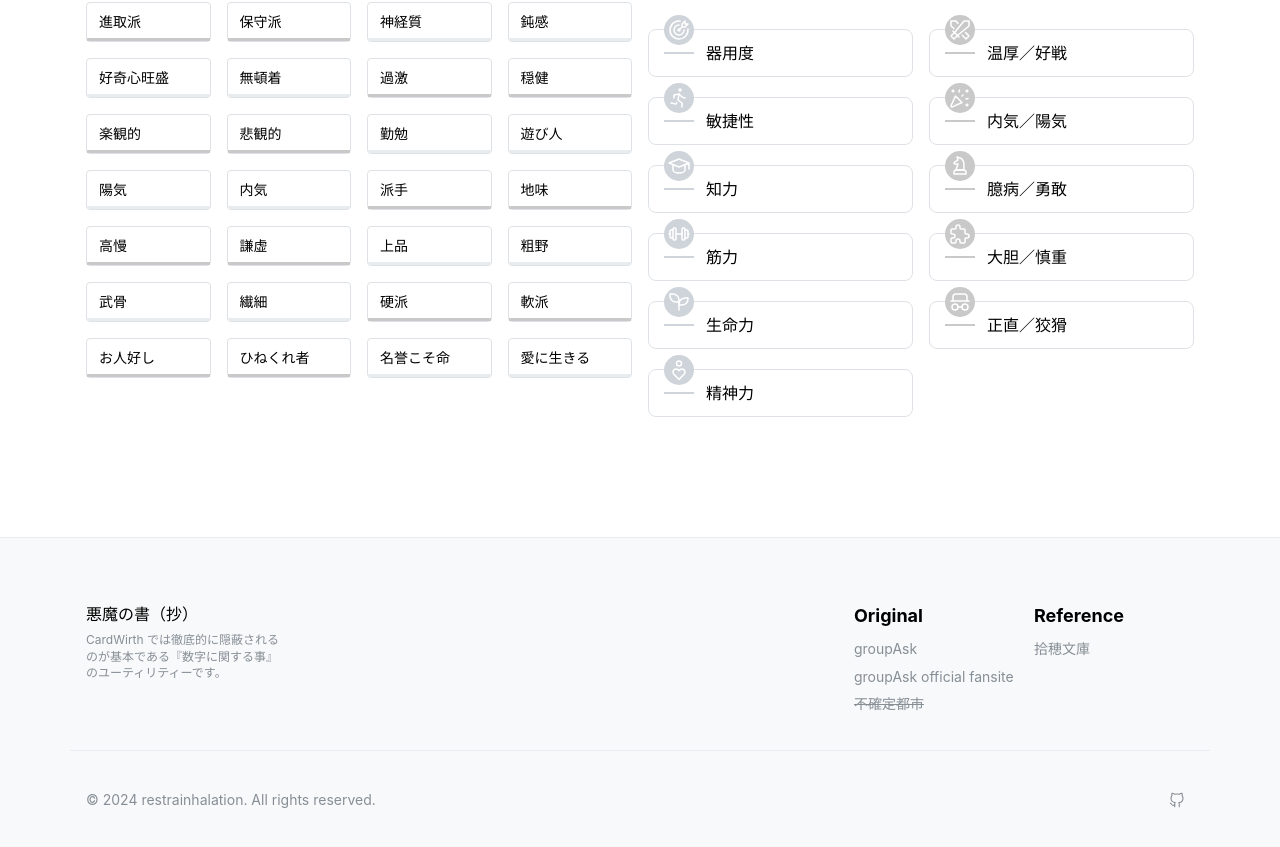
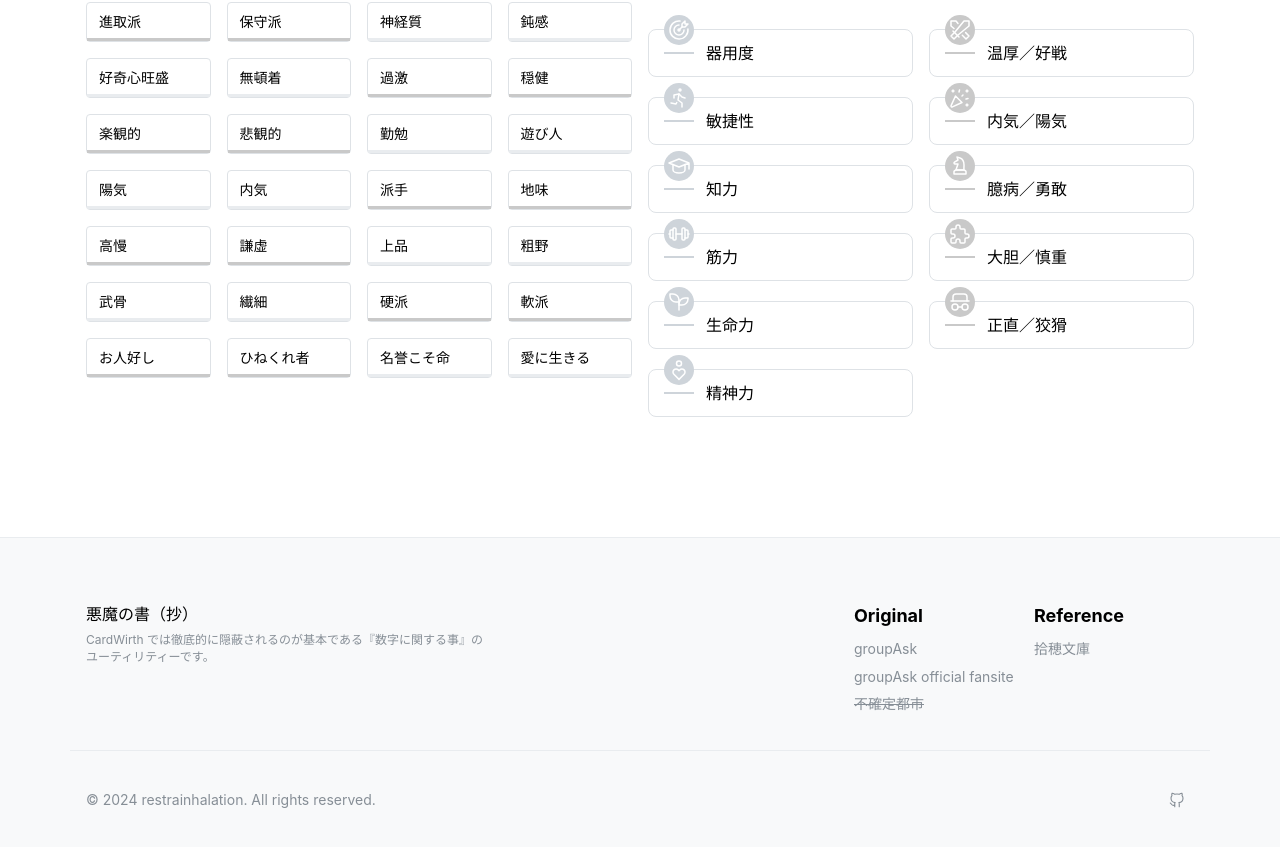
Before and after one commit to restrainhalation/cw-the-book-of-devil-excerpt, a Next.js app: page / in a window 1280 px wide. Shown: the part 645-1492 px from the top of the page. Built offline with nearby package versions, Linux system fonts and the light colour scheme.

Commit message:
📌 feat: expand container of description

```diff
--- a/components/Footer/Footer.module.css
+++ b/components/Footer/Footer.module.css
@@ -7,7 +7,7 @@
 }
 
 .logo {
-  max-width: rem(200px);
+  max-width: rem(400px);
 
   @media (max-width: $mantine-breakpoint-sm) {
     display: flex;
```
